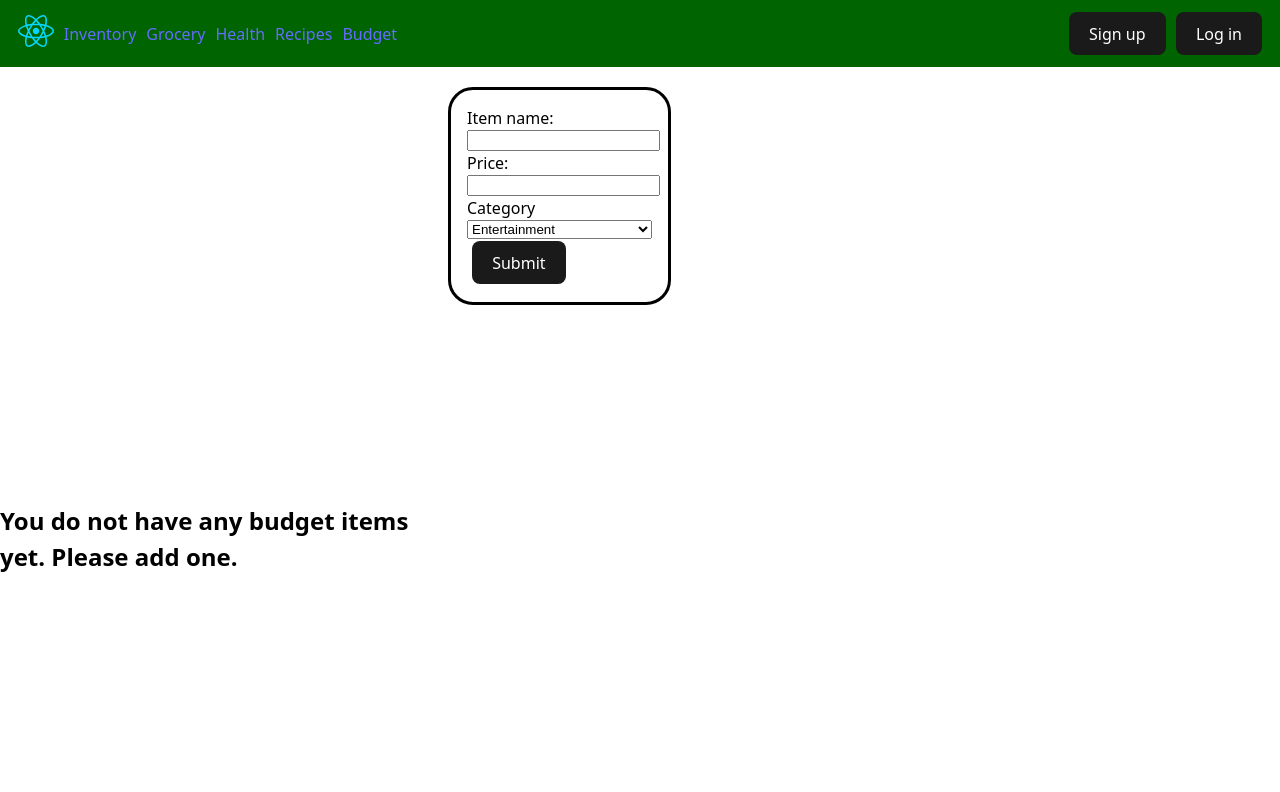
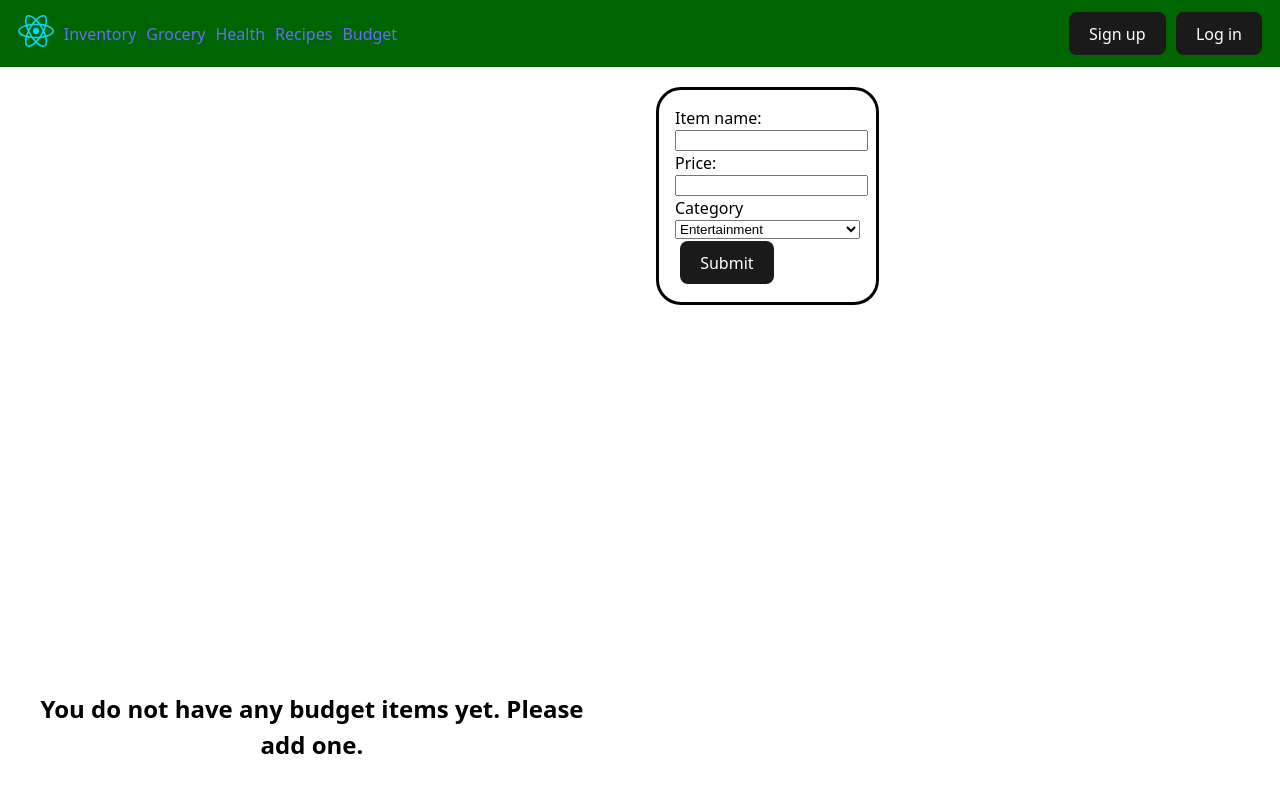
Before and after one commit to PAP-2025-Summer-L6-G1/Final-Project-Frontend, a React (Vite) app: page /budget in a window 1280 px wide. Shown: the top 792 px of the page. Built offline with nearby package versions, Linux system fonts and the light colour scheme; no server answers.

Commit message:
Improve styling of legend

```diff
--- a/src/pages/Budget.css
+++ b/src/pages/Budget.css
@@ -8,9 +8,22 @@ main {
 .pieContainer {
     grid-column: 1 / 2;
     grid-row: 1/3;
-    p {
-        text-align: center;
+    padding: 20px;
+    text-align: center;
+
+    .legend {
+        margin: 0 auto;
+        width: fit-content;
+        p {
+            display: inline;
+            width: fit-content;
+            margin: 10px
+        }
     }
+    .chartDimensions {
+        margin: 0 auto;
+    }
+
 }
 #budgetForm {
     border: black solid;
@@ -32,7 +45,7 @@ main {
 .gridContainer {
     height: 100%;
     display: grid;
-    grid-template-columns: 1fr 2fr;
+    grid-template-columns: 1fr 1fr;
     grid-template-rows: 1fr 1fr;
     column-gap: 2em;
 }
@@ -53,11 +66,3 @@ table {
         background-color: lightgray;
     }
 }
-.legend {
-    text-align: center;
-    p {
-        display: inline;
-        width: fit-content;
-        margin: 10px
-    }
-}
--- a/src/pages/Budget.jsx
+++ b/src/pages/Budget.jsx
@@ -204,6 +204,7 @@ export default function Budget() {
             <div className="gridContainer">
                 <div className="pieContainer">
                     <div className="legend" ref={legendRef}></div>
+                    <div className="chartDimensions">
                         <canvas className="chart"
                             ref={chartCanvas}
                             onClick={async (event) => {
@@ -242,6 +243,7 @@ export default function Budget() {
                         >
                             The pie chart failed to render. Please check if there is anything preventing canvases from working on your device.
                         </canvas>
+                    </div>
                     {hasBudgetItems ? <p>Click on an item in the chart to delete it.</p> : <h2>You do not have any budget items yet. Please add one.</h2>}
                 </div>
                 <form onSubmit={handleFormSubmit} id="budgetForm">
```
Lines whose indentation alone changed are shown as unchanged.
